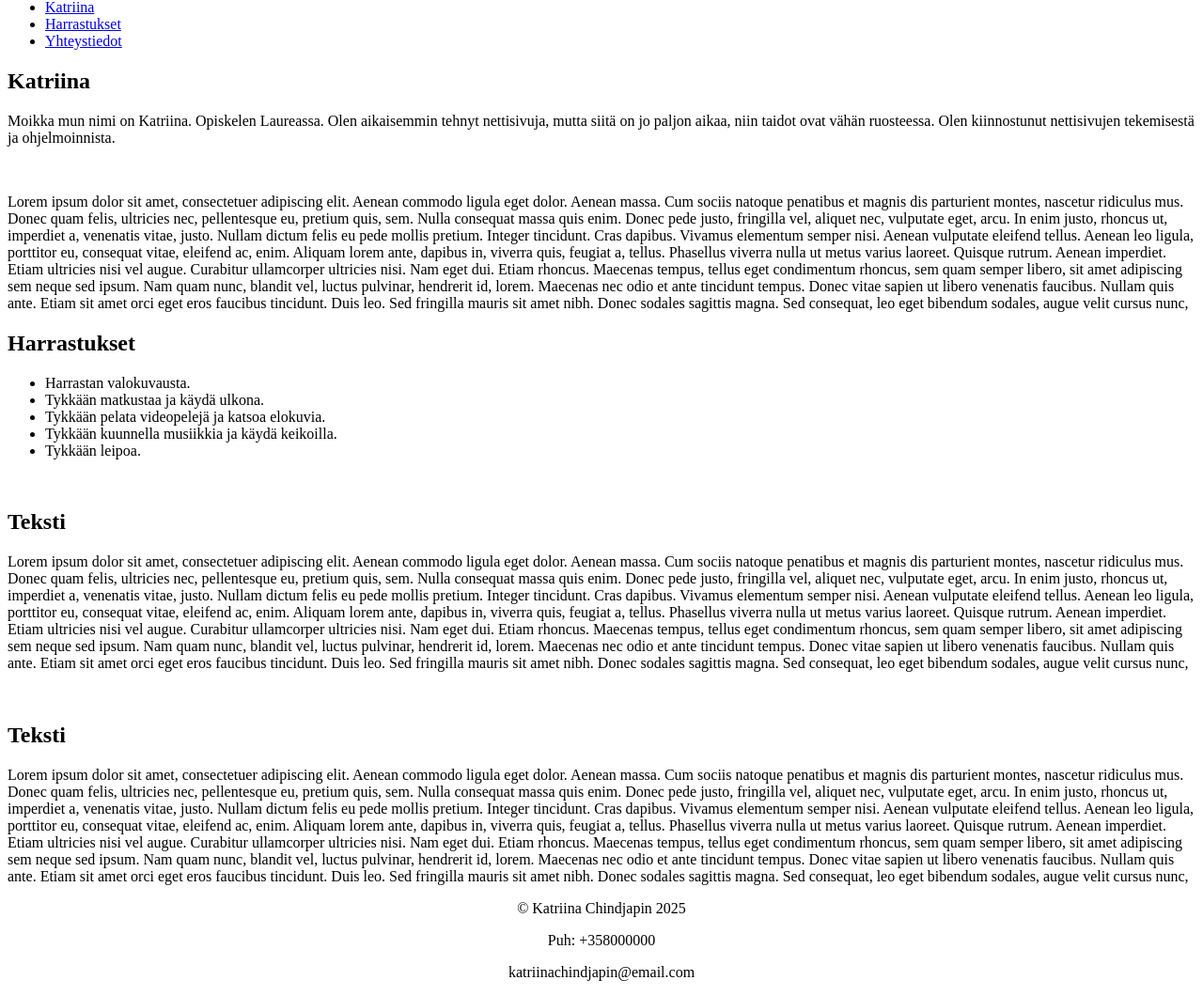
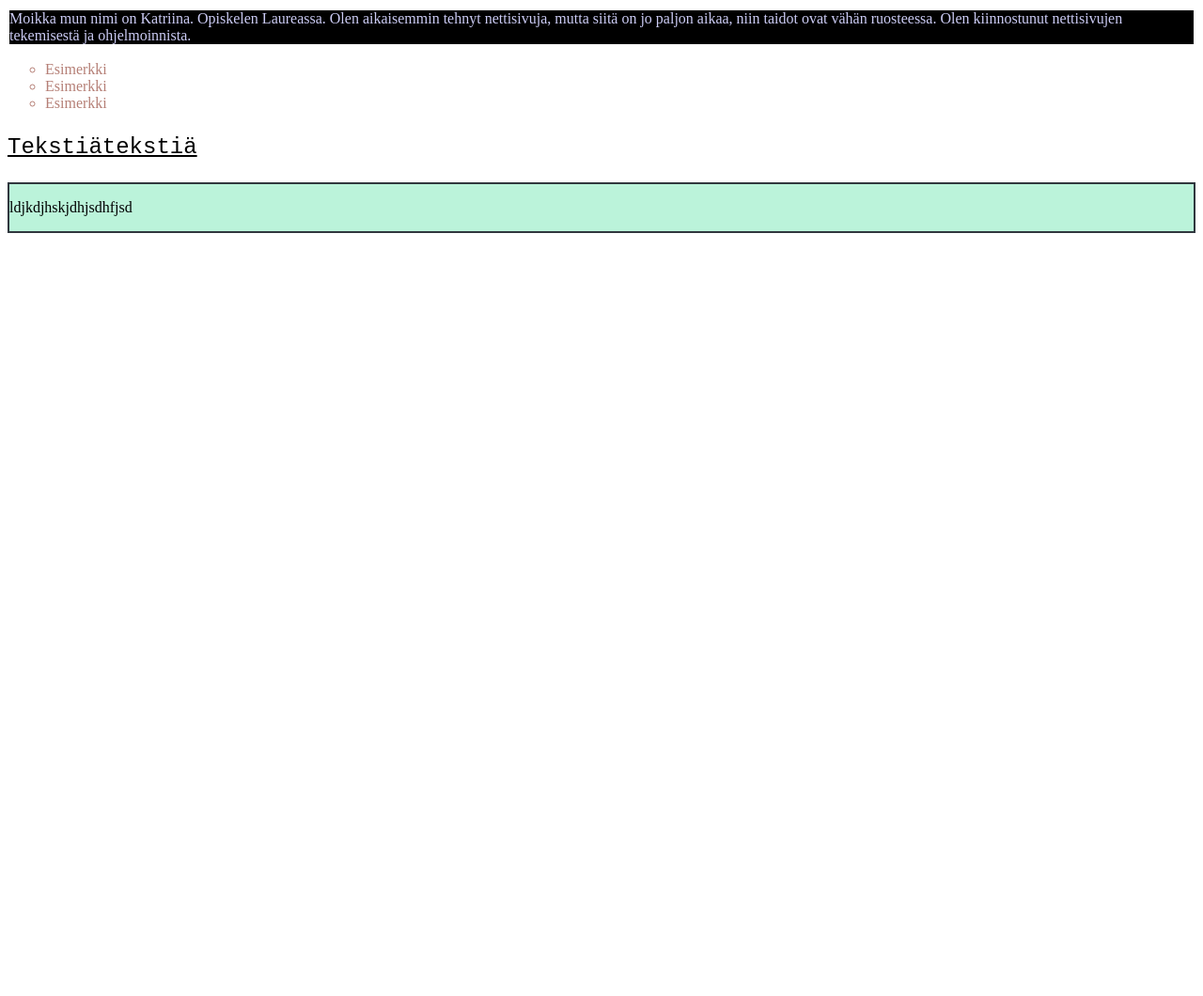
Before and after one commit to katriinac/katriinac.github.io, a plain HTML site: page index.html in a window 1280 px wide. Shown: the part 81-1141 px from the top of the page at 94% size. After the commit the page ends 800 px from the top, so only its background shows below. Drawn offline with Linux system fonts and the light colour scheme.

Commit message:
Add files via upload

```diff
--- a/index.html
+++ b/index.html
@@ -3,81 +3,31 @@
     <head>
         <meta charset="UTF-8">
         <meta name="viewport" content="width=device-width, initial-scale=1.0">
+        <link rel="stylesheet" type="text/css" href="styles.css">
         <title>Katriinan sivu</title>
     </head>
     <body>
         <header>
-            <h1>Katriinan oma nettisivu</h1>
+            <h1 class="header-example">Katriinan oma nettisivu</h1>
         </header>
 
-        <nav>
-            <ul>
-                <li><a href="#katriina">Katriina</a></li>
-                <li><a href="#harrastukset">Harrastukset</a></li>
-                <li><a href="#footer">Yhteystiedot</a></li>
-            </ul>
-        </nav>
-
         <main>
-            <h2 id="katriina">Katriina</h2>
-            <p> Moikka mun nimi on Katriina. Opiskelen Laureassa. Olen aikaisemmin tehnyt nettisivuja, mutta siitä on jo paljon aikaa, niin taidot ovat vähän ruosteessa.
+            <p class="color-example"> Moikka mun nimi on Katriina. Opiskelen Laureassa. Olen aikaisemmin tehnyt nettisivuja, mutta siitä on jo paljon aikaa, niin taidot ovat vähän ruosteessa.
                 Olen kiinnostunut nettisivujen tekemisestä ja ohjelmoinnista.
             </p>
-            <br>
-            <p> Lorem ipsum dolor sit amet, consectetuer adipiscing elit. Aenean commodo ligula eget dolor. Aenean massa. Cum sociis natoque penatibus et magnis dis
-                parturient montes, nascetur ridiculus mus. Donec quam felis, ultricies nec, pellentesque eu, pretium quis, sem. Nulla consequat massa quis enim. Donec
-                pede justo, fringilla vel, aliquet nec, vulputate eget, arcu. In enim justo, rhoncus ut, imperdiet a, venenatis vitae, justo. Nullam dictum felis eu
-                pede mollis pretium. Integer tincidunt. Cras dapibus. Vivamus elementum semper nisi. Aenean vulputate eleifend tellus. Aenean leo ligula, porttitor eu,
-                consequat vitae, eleifend ac, enim. Aliquam lorem ante, dapibus in, viverra quis, feugiat a, tellus. Phasellus viverra nulla ut metus varius laoreet.
-                Quisque rutrum. Aenean imperdiet. Etiam ultricies nisi vel augue. Curabitur ullamcorper ultricies nisi. Nam eget dui. Etiam rhoncus. Maecenas tempus,
-                tellus eget condimentum rhoncus, sem quam semper libero, sit amet adipiscing sem neque sed ipsum. Nam quam nunc, blandit vel, luctus pulvinar,
-                hendrerit id, lorem. Maecenas nec odio et ante tincidunt tempus. Donec vitae sapien ut libero venenatis faucibus. Nullam quis ante. Etiam sit
-                amet orci eget eros faucibus tincidunt. Duis leo. Sed fringilla mauris sit amet nibh. Donec sodales sagittis magna. Sed consequat, leo eget
-                bibendum sodales, augue velit cursus nunc,
+            <ul class="list-example">
+                <li>Esimerkki</li>
+                <li>Esimerkki</li>
+                <li>Esimerkki</li>
+            </ul>
+            <p class="text-example">
+                tekstiätekstiä
             </p>
-            <h2 id="harrastukset">Harrastukset</h2>
-            <ul>
-                <li>Harrastan valokuvausta.</li>
-                <li>Tykkään matkustaa ja käydä ulkona.</li>
-                <li>Tykkään pelata videopelejä ja katsoa elokuvia.</li>
-                <li>Tykkään kuunnella musiikkia ja käydä keikoilla.</li>
-                <li>Tykkään leipoa.</li>
-            </ul>
-            <br>
-            <h2>Teksti</h2>
-            <p>
-                Lorem ipsum dolor sit amet, consectetuer adipiscing elit. Aenean commodo ligula eget dolor. Aenean massa. Cum sociis natoque penatibus et magnis dis
-                parturient montes, nascetur ridiculus mus. Donec quam felis, ultricies nec, pellentesque eu, pretium quis, sem. Nulla consequat massa quis enim. Donec
-                pede justo, fringilla vel, aliquet nec, vulputate eget, arcu. In enim justo, rhoncus ut, imperdiet a, venenatis vitae, justo. Nullam dictum felis eu
-                pede mollis pretium. Integer tincidunt. Cras dapibus. Vivamus elementum semper nisi. Aenean vulputate eleifend tellus. Aenean leo ligula, porttitor eu,
-                consequat vitae, eleifend ac, enim. Aliquam lorem ante, dapibus in, viverra quis, feugiat a, tellus. Phasellus viverra nulla ut metus varius laoreet.
-                Quisque rutrum. Aenean imperdiet. Etiam ultricies nisi vel augue. Curabitur ullamcorper ultricies nisi. Nam eget dui. Etiam rhoncus. Maecenas tempus,
-                tellus eget condimentum rhoncus, sem quam semper libero, sit amet adipiscing sem neque sed ipsum. Nam quam nunc, blandit vel, luctus pulvinar,
-                hendrerit id, lorem. Maecenas nec odio et ante tincidunt tempus. Donec vitae sapien ut libero venenatis faucibus. Nullam quis ante. Etiam sit
-                amet orci eget eros faucibus tincidunt. Duis leo. Sed fringilla mauris sit amet nibh. Donec sodales sagittis magna. Sed consequat, leo eget
-                bibendum sodales, augue velit cursus nunc,
-            </p>
-            <br>
-            <h2>Teksti</h2>
-            <p>
-                Lorem ipsum dolor sit amet, consectetuer adipiscing elit. Aenean commodo ligula eget dolor. Aenean massa. Cum sociis natoque penatibus et magnis dis
-                parturient montes, nascetur ridiculus mus. Donec quam felis, ultricies nec, pellentesque eu, pretium quis, sem. Nulla consequat massa quis enim. Donec
-                pede justo, fringilla vel, aliquet nec, vulputate eget, arcu. In enim justo, rhoncus ut, imperdiet a, venenatis vitae, justo. Nullam dictum felis eu
-                pede mollis pretium. Integer tincidunt. Cras dapibus. Vivamus elementum semper nisi. Aenean vulputate eleifend tellus. Aenean leo ligula, porttitor eu,
-                consequat vitae, eleifend ac, enim. Aliquam lorem ante, dapibus in, viverra quis, feugiat a, tellus. Phasellus viverra nulla ut metus varius laoreet.
-                Quisque rutrum. Aenean imperdiet. Etiam ultricies nisi vel augue. Curabitur ullamcorper ultricies nisi. Nam eget dui. Etiam rhoncus. Maecenas tempus,
-                tellus eget condimentum rhoncus, sem quam semper libero, sit amet adipiscing sem neque sed ipsum. Nam quam nunc, blandit vel, luctus pulvinar,
-                hendrerit id, lorem. Maecenas nec odio et ante tincidunt tempus. Donec vitae sapien ut libero venenatis faucibus. Nullam quis ante. Etiam sit
-                amet orci eget eros faucibus tincidunt. Duis leo. Sed fringilla mauris sit amet nibh. Donec sodales sagittis magna. Sed consequat, leo eget
-                bibendum sodales, augue velit cursus nunc,
-            </p>
+            <div class="div-example">
+                <p>ldjkdjhskjdhjsdhfjsd</p>
+            </div>
+
         </main>
-
-        <footer id="footer" style="text-align:center;">
-            <p>&copy; Katriina Chindjapin 2025</p>
-            <p>Puh: +358000000</p>
-            <p>katriinachindjapin@email.com</p>
-        </footer>
 
     </body>
 </html>
--- /dev/null
+++ b/styles.css
@@ -0,0 +1,24 @@
+.color-example {
+    color:rgb(204, 204, 245);
+    background-color: black;
+    border: 2px solid white;
+}
+.header-example {
+    font-size: 36px;
+    font-family: 'Arial', sans-serif;
+    color: #52d856;
+}
+.list-example {
+    list-style-type: circle;
+    color: #b57f76;
+}
+.text-example {
+    font-family: 'Courier New', Courier, monospace;
+    font-size: 24px;
+    text-transform: capitalize;
+    text-decoration: underline;
+}
+.div-example {
+    background-color: #bbf3da;
+    border: 2px solid #30373e;
+}
```
